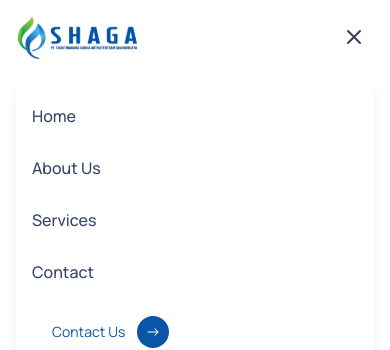
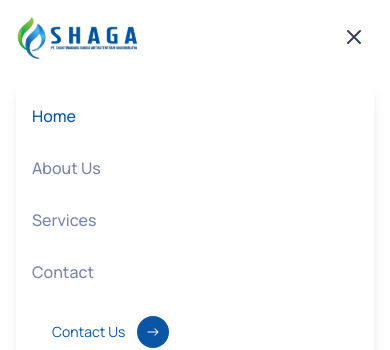
Before and after one commit to ciptacodeteam/shaga, a Next.js app: page /en in a window 390 px wide. Both pictures are taken after a click on the button "Toggle menu". Shown: the top 350 px of the page. Built offline with nearby package versions, Linux system fonts and the light colour scheme.

Commit message:
fix: enhance mobile menu item styling with active link indication

```diff
--- a/components/navigation.tsx
+++ b/components/navigation.tsx
@@ -143,17 +143,28 @@ export default function NavigationBar() {
       {mobileOpen && (
         <div className='lg:hidden fixed inset-x-4 top-20 z-40 bg-white rounded-lg shadow-lg p-4'>
           <ul className='flex flex-col gap-3'>
-            {menus.map((menu: { text: string; link: string }, idx: number) => (
+            {menus.map((menu: { text: string; link: string }, idx: number) => {
+              const isActive =
+                pathname.replace(`/${t('metadata.locale')}`, '') ===
+                  menu.link ||
+                (menu.link === '/' && pathname === `/${t('metadata.locale')}`);
+              return (
                 <li key={idx}>
                   <Link
                     href={menu.link}
                     onClick={() => setMobileOpen(false)}
-                  className='block font-manrope font-medium text-[#344565] py-2'
+                    className={cn(
+                      `font-manrope font-medium transition-colors duration-200 py-2 block`,
+                      isActive
+                        ? 'text-primary'
+                        : 'text-[#7686ab] hover:text-primary'
+                    )}
                   >
                     {menu.text}
                   </Link>
                 </li>
-            ))}
+              );
+            })}
           </ul>
 
           <div className='mt-4'>
```
Lines whose indentation alone changed are shown as unchanged.
